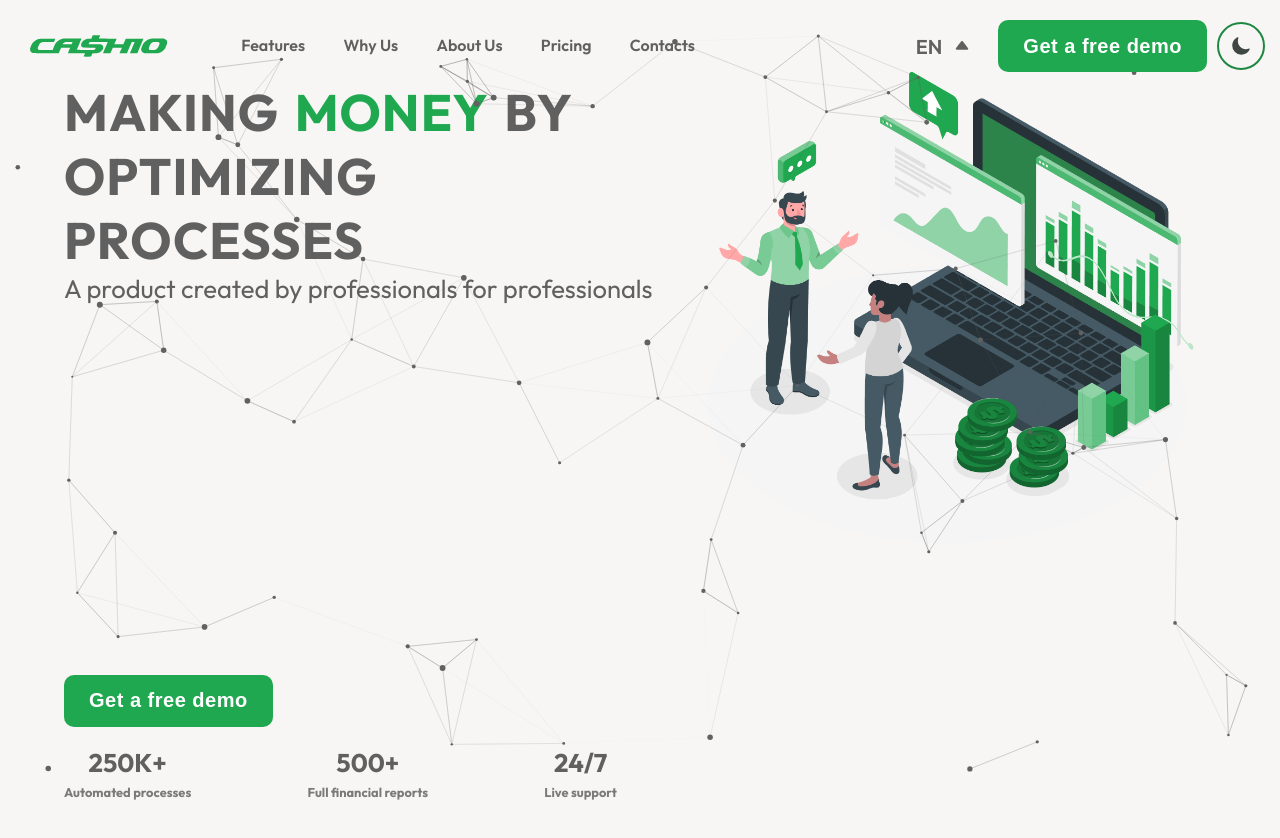
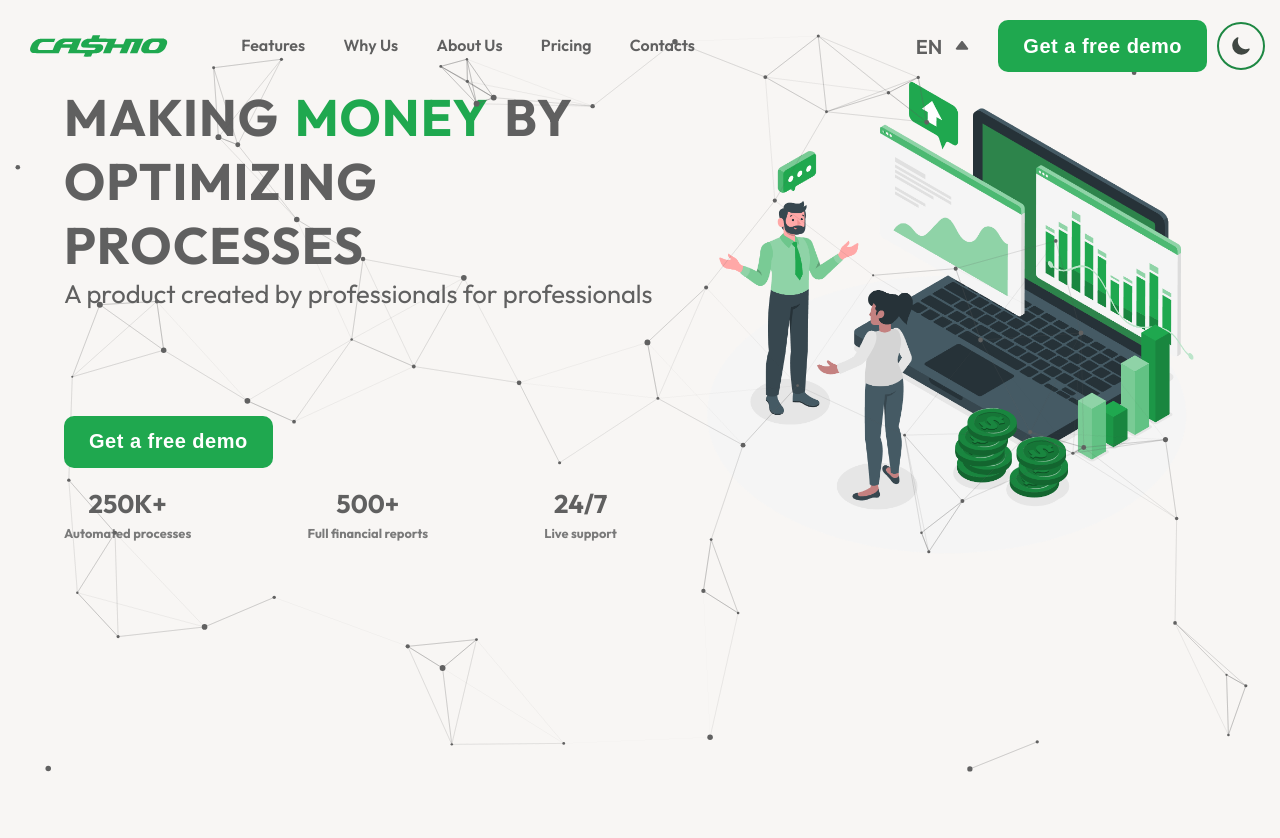
Before and after one commit to RevaGee/Cashio, a React (Create React App) app: page / in a window 1280 px wide. Shown: the top 838 px of the page. Built offline with nearby package versions, Linux system fonts and the light colour scheme.

Commit message:
changed slogan styles

```diff
--- a/src/components/Slogan/style.scss
+++ b/src/components/Slogan/style.scss
@@ -17,9 +17,13 @@
   display: flex;
   flex-direction: column;
   justify-content: space-between;
-  height: calc(100vh - 80px);
+  margin-top: 5px;
+  //height: calc(100vh - 80px);
   /*text-align: left;
   margin-bottom: inherit;*/
+}
+.slogan_image{
+  height: 36vw;
 }
 
 .slogan_head_text {
@@ -48,7 +52,6 @@
   //width: 700px;
   width: 42vw;
   height: auto;
-  margin-top: -10px;
 }
 
 .demo_slogan {
```
